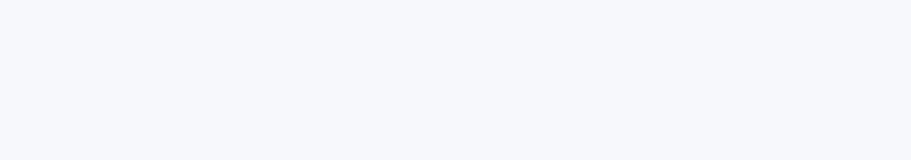
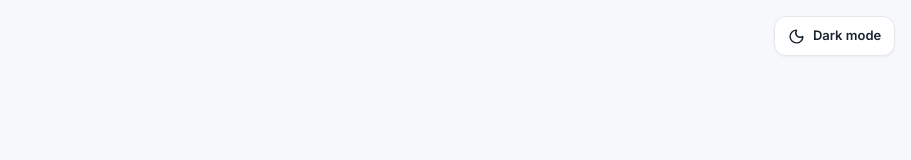
Before and after one commit to rkaif8314-a11y/Koinelio-Campus-Community-Platform, a Next.js app: page /auth/forgot-password in a window 1280 px wide. Shown: the top 160 px of the page, without its empty margins (369-1280 px from the left). Built offline with nearby package versions, Linux system fonts and the light colour scheme.

Commit message:
Add theme control to password recovery screen

```diff
--- a/app/auth/forgot-password/page.tsx
+++ b/app/auth/forgot-password/page.tsx
@@ -3,6 +3,7 @@
 import React, { useState } from 'react';
 import Link from 'next/link';
 import { ArrowLeft, CheckCircle, Mail, KeyRound } from 'lucide-react';
+import ThemeToggle from '@/components/theme-toggle';
 
 export default function ForgotPasswordPage() {
   const [email, setEmail] = useState('');
@@ -15,6 +16,7 @@ export default function ForgotPasswordPage() {
 
   return (
     <div className="min-h-screen bg-[#F7F8FC] flex flex-col justify-center py-12 sm:px-6 lg:px-8">
+      <div className="fixed right-4 top-4 z-[60]"><ThemeToggle /></div>
       <div className="sm:mx-auto sm:w-full sm:max-w-md">
         <Link href="/" className="flex items-center justify-center gap-2.5">
           <div className="w-8 h-8 rounded-lg bg-[#5146E5] flex items-center justify-center">
```
